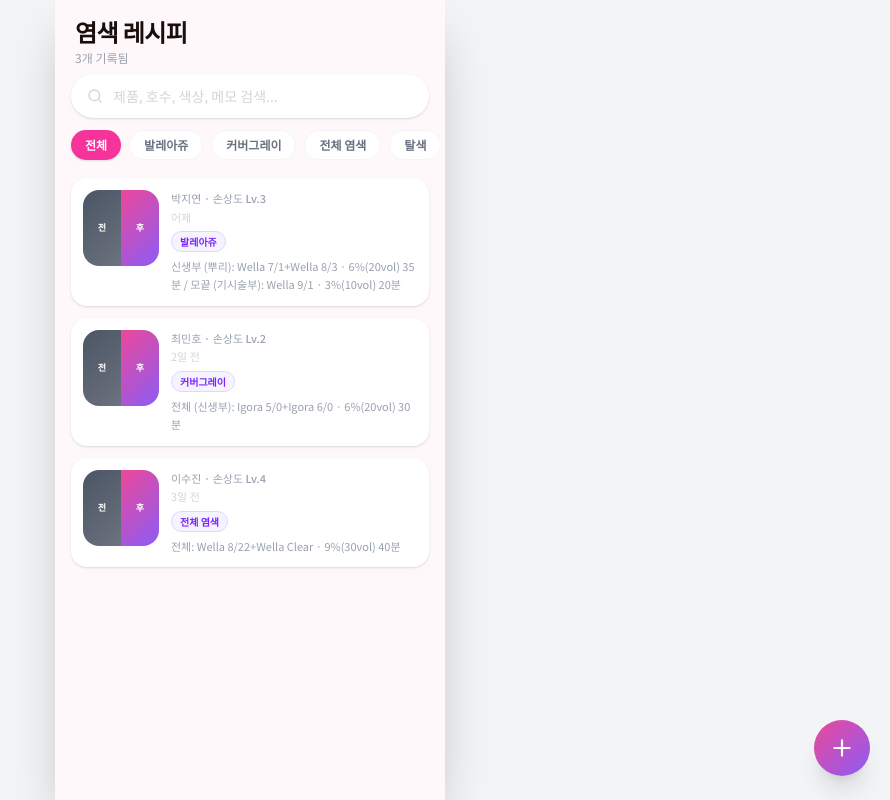
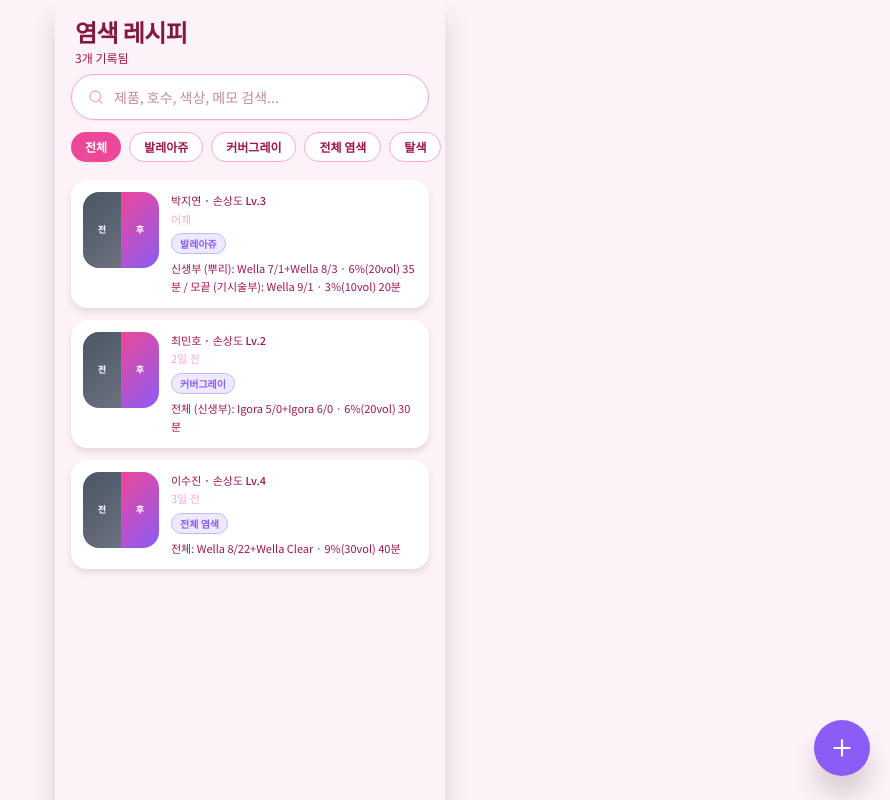
Before and after one commit to maison01006/maison01006.github.io, a React (Vite) app: page / in a window 1280 px wide. Shown: the whole page, without its empty margins (390-1280 px from the left). Built offline with nearby package versions, Linux system fonts and the light colour scheme.

Commit message:
디자인 시스템 적용

```diff
--- a/src/App.tsx
+++ b/src/App.tsx
@@ -35,10 +35,10 @@ export default function App() {
   const currentRecipe = screen.type === 'DETAIL' ? getRecipe(screen.recipeId) : null
 
   return (
-    <div className="flex justify-center min-h-screen bg-gray-100">
+    <div className="flex justify-center min-h-screen" style={{ backgroundColor: 'var(--background)' }}>
       <div
-        className="relative w-full max-w-[390px] min-h-screen bg-[#FFF8FB] overflow-hidden shadow-2xl"
-        style={{ fontFamily: "'Noto Sans KR', sans-serif" }}
+        className="relative w-full max-w-[390px] min-h-screen overflow-hidden"
+        style={{ backgroundColor: 'var(--background)', boxShadow: 'var(--shadow-xl)', fontFamily: "'Noto Sans KR', sans-serif" }}
       >
         {screen.type === 'FEED' && (
           <RecipeFeed
@@ -70,9 +70,9 @@ export default function App() {
         )}
 
         {screen.type === 'DETAIL' && !currentRecipe && (
-          <div className="flex items-center justify-center py-32 text-gray-400 text-sm">
+          <div className="flex items-center justify-center py-32 text-sm" style={{ color: 'var(--muted-foreground)' }}>
             레시피를 찾을 수 없습니다.
-            <button onClick={() => setScreen({ type: 'FEED' })} className="ml-2 text-pink-500 underline cursor-pointer">
+            <button onClick={() => setScreen({ type: 'FEED' })} className="ml-2 underline cursor-pointer" style={{ color: 'var(--primary)' }}>
               목록으로
             </button>
           </div>
--- a/src/components/Tag.tsx
+++ b/src/components/Tag.tsx
@@ -1,10 +1,10 @@
 type Variant = 'color' | 'type' | 'pre' | 'post'
 
-const styles: Record<Variant, string> = {
-  color: 'bg-pink-50 text-pink-600 border border-pink-200',
-  type:  'bg-violet-50 text-violet-600 border border-violet-200',
-  pre:   'bg-emerald-50 text-emerald-600 border border-emerald-200',
-  post:  'bg-amber-50 text-amber-600 border border-amber-200',
+const styles: Record<Variant, React.CSSProperties> = {
+  color: { backgroundColor: '#FDF2F8', color: '#EC4899', border: '1px solid #F9A8D4' },
+  type:  { backgroundColor: '#EDE9FE', color: '#8B5CF6', border: '1px solid #C4B5FD' },
+  pre:   { backgroundColor: '#ECFDF5', color: '#059669', border: '1px solid #A7F3D0' },
+  post:  { backgroundColor: '#FFFBEB', color: '#D97706', border: '1px solid #FDE68A' },
 }
 
 interface Props {
@@ -15,7 +15,10 @@ interface Props {
 
 export default function Tag({ children, variant = 'color', className = '' }: Props) {
   return (
-    <span className={`text-[10px] font-semibold px-2 py-0.5 rounded-full ${styles[variant]} ${className}`}>
+    <span
+      className={`text-[10px] font-semibold px-2 py-0.5 rounded-full inline-block ${className}`}
+      style={styles[variant]}
+    >
       {children}
     </span>
   )
--- a/src/index.css
+++ b/src/index.css
@@ -4,10 +4,6 @@
 
 @custom-variant dark (&:is(.dark *));
 
-/* ────────────────────────────────────────────
-   다홍색 디자인 시스템 — CSS 토큰
-   Primary: #E8321C (다홍, HSL 9 80% 51%)
-   ──────────────────────────────────────────── */
 @theme inline {
   --color-background:           var(--background);
   --color-foreground:           var(--foreground);
@@ -37,42 +33,52 @@
 :root {
   --radius: 0.75rem;
 
-  /* ── 다홍색 Light Mode 팔레트 ── */
-  --background:            oklch(0.985 0.004 75);   /* 따뜻한 오프화이트 */
-  --foreground:            oklch(0.18  0.02  25);   /* 다크 웜 블랙 */
+  /* ── Design System: Smart Color Recipe Book ── */
+  /* Primary: #EC4899 | Secondary: #F9A8D4 | CTA: #8B5CF6 | BG: #FDF2F8 | Text: #831843 */
 
-  --card:                  oklch(1.0   0     0);
-  --card-foreground:       oklch(0.18  0.02  25);
+  --background:            #FDF2F8;
+  --foreground:            #831843;
 
-  --popover:               oklch(1.0   0     0);
-  --popover-foreground:    oklch(0.18  0.02  25);
+  --card:                  #FFFFFF;
+  --card-foreground:       #831843;
 
-  /* 메인: 다홍색 #E8321C */
-  --primary:               oklch(0.55  0.22  25);
-  --primary-foreground:    oklch(1.0   0     0);
+  --popover:               #FFFFFF;
+  --popover-foreground:    #831843;
 
-  /* 세컨더리: 연 다홍 배경 */
-  --secondary:             oklch(0.96  0.03  25);
-  --secondary-foreground:  oklch(0.40  0.15  25);
+  --primary:               #EC4899;
+  --primary-foreground:    #FFFFFF;
 
-  /* 뮤트 */
-  --muted:                 oklch(0.96  0.005 60);
-  --muted-foreground:      oklch(0.52  0.01  40);
+  --secondary:             #F9A8D4;
+  --secondary-foreground:  #831843;
 
-  /* 액센트: 따뜻한 골드 */
-  --accent:                oklch(0.78  0.17  70);
-  --accent-foreground:     oklch(0.18  0.02  25);
+  --muted:                 #FDF2F8;
+  --muted-foreground:      #9D174D;
 
-  --destructive:           oklch(0.55  0.22  25);   /* 다홍 = destructive 겸용 */
+  --accent:                #8B5CF6;
+  --accent-foreground:     #FFFFFF;
 
-  --border:                oklch(0.90  0.01  60);
-  --input:                 oklch(0.90  0.01  60);
-  --ring:                  oklch(0.55  0.22  25);   /* 다홍 포커스 링 */
+  --destructive:           #EF4444;
+
+  --border:                #F9A8D4;
+  --input:                 #F9A8D4;
+  --ring:                  #EC4899;
+
+  /* Spacing */
+  --space-xs: 0.25rem;
+  --space-sm: 0.5rem;
+  --space-md: 1rem;
+  --space-lg: 1.5rem;
+  --space-xl: 2rem;
+  --space-2xl: 3rem;
+  --space-3xl: 4rem;
+
+  /* Shadows — Soft UI Evolution */
+  --shadow-sm: 0 1px 2px rgba(0,0,0,0.05);
+  --shadow-md: 0 4px 6px rgba(0,0,0,0.1);
+  --shadow-lg: 0 10px 15px rgba(0,0,0,0.1);
+  --shadow-xl: 0 20px 25px rgba(0,0,0,0.15);
 }
 
-/* ────────────────────────────────────────────
-   글로벌 기본
-   ──────────────────────────────────────────── */
 * { box-sizing: border-box; }
 
 body {
@@ -93,13 +99,12 @@ body {
   }
 }
 
-/* ────────────────────────────────────────────
-   유틸리티
-   ──────────────────────────────────────────── */
 .no-scroll::-webkit-scrollbar { display: none; }
 .no-scroll { -ms-overflow-style: none; scrollbar-width: none; }
 
-/* 다홍 그라디언트 */
-.bg-dahong-gradient {
-  background: linear-gradient(135deg, oklch(0.55 0.22 25), oklch(0.62 0.20 35));
+@media (prefers-reduced-motion: reduce) {
+  *, *::before, *::after {
+    animation-duration: 0.01ms !important;
+    transition-duration: 0.01ms !important;
+  }
 }
--- a/src/screens/RecipeFeed.tsx
+++ b/src/screens/RecipeFeed.tsx
@@ -65,19 +65,23 @@ export default function RecipeFeed({ recipes, onSelect, onCreate }: Props) {
     <div className="flex flex-col h-full">
       {/* Header */}
       <div className="px-5 pt-4 pb-2">
-        <div className="text-2xl font-bold tracking-tight">염색 레시피</div>
-        <div className="text-xs text-gray-400 mt-0.5">{recipes.length}개 기록됨</div>
+        <div className="text-2xl font-bold tracking-tight" style={{ color: '#831843' }}>염색 레시피</div>
+        <div className="text-xs mt-0.5" style={{ color: '#9D174D' }}>{recipes.length}개 기록됨</div>
       </div>
 
       {/* Search */}
       <div className="mx-4 mb-3">
-        <div className="flex items-center gap-2.5 bg-white rounded-full px-4 py-3 shadow-sm">
-          <Search size={16} className="text-gray-300 flex-shrink-0" />
+        <div
+          className="flex items-center gap-2.5 rounded-full px-4 py-3"
+          style={{ backgroundColor: '#fff', boxShadow: 'var(--shadow-sm)', border: '1px solid #F9A8D4' }}
+        >
+          <Search size={16} className="flex-shrink-0" style={{ color: '#F9A8D4' }} />
           <input
             value={query}
             onChange={e => setQuery(e.target.value)}
             placeholder="제품, 호수, 색상, 메모 검색..."
-            className="flex-1 text-sm outline-none bg-transparent placeholder:text-gray-300"
+            className="flex-1 text-sm outline-none bg-transparent"
+            style={{ color: '#831843' }}
           />
         </div>
       </div>
@@ -88,11 +92,11 @@ export default function RecipeFeed({ recipes, onSelect, onCreate }: Props) {
           <button
             key={f}
             onClick={() => setActiveFilter(f)}
-            className={`text-xs font-semibold px-3.5 py-1.5 rounded-full whitespace-nowrap flex-shrink-0 transition-all cursor-pointer
-              ${activeFilter === f
-                ? 'bg-pink-500 text-white shadow-sm'
-                : 'bg-white text-gray-500 border border-gray-100'
-              }`}
+            className="text-xs font-semibold px-3.5 py-1.5 rounded-full whitespace-nowrap flex-shrink-0 transition-all duration-200 cursor-pointer"
+            style={activeFilter === f
+              ? { backgroundColor: '#EC4899', color: '#fff', boxShadow: 'var(--shadow-sm)' }
+              : { backgroundColor: '#fff', color: '#9D174D', border: '1px solid #F9A8D4' }
+            }
           >
             {f}
           </button>
@@ -102,7 +106,7 @@ export default function RecipeFeed({ recipes, onSelect, onCreate }: Props) {
       {/* Recipe list */}
       <div className="flex-1 overflow-y-auto no-scroll px-4 pb-24 space-y-3">
         {filtered.length === 0 ? (
-          <div className="flex flex-col items-center justify-center py-24 text-gray-300">
+          <div className="flex flex-col items-center justify-center py-24" style={{ color: '#F9A8D4' }}>
             <FlaskConical size={48} className="mb-3 opacity-40" />
             <div className="text-sm font-medium">레시피가 없습니다</div>
             <div className="text-xs mt-1">아래 + 버튼으로 첫 레시피를 기록하세요</div>
@@ -112,20 +116,21 @@ export default function RecipeFeed({ recipes, onSelect, onCreate }: Props) {
             <div
               key={r.id}
               onClick={() => onSelect(r.id)}
-              className="bg-white rounded-2xl p-3 flex gap-3 shadow-sm active:scale-[0.98] transition-transform cursor-pointer"
+              className="rounded-2xl p-3 flex gap-3 active:scale-[0.98] transition-transform duration-200 cursor-pointer"
+              style={{ backgroundColor: '#fff', boxShadow: 'var(--shadow-md)' }}
             >
               <PhotoThumb before={before(r)} after={after(r)} size={76} />
               <div className="flex-1 min-w-0">
-                <div className="text-[11px] text-gray-400 font-medium">
+                <div className="text-[11px] font-medium" style={{ color: '#9D174D' }}>
                   {r.clientName || '—'} · 손상도 Lv.{r.hairState.damageLevel}
                 </div>
-                <div className="text-[11px] text-gray-300 mt-0.5">{formatDate(r.treatmentDate)}</div>
+                <div className="text-[11px] mt-0.5" style={{ color: '#F9A8D4' }}>{formatDate(r.treatmentDate)}</div>
                 <div className="flex gap-1 mt-1.5 flex-wrap">
                   {r.treatmentTags.map(t => (
                     <Tag key={t} variant="type">{t}</Tag>
                   ))}
                 </div>
-                <div className="text-[11px] text-gray-400 mt-1.5 leading-relaxed line-clamp-2">
+                <div className="text-[11px] mt-1.5 leading-relaxed line-clamp-2" style={{ color: '#9D174D' }}>
                   {formulaSummary(r)}
                 </div>
               </div>
@@ -137,8 +142,8 @@ export default function RecipeFeed({ recipes, onSelect, onCreate }: Props) {
       {/* FAB */}
       <button
         onClick={onCreate}
-        className="fixed bottom-6 right-5 w-14 h-14 rounded-full flex items-center justify-center text-white shadow-xl cursor-pointer transition-transform active:scale-95"
-        style={{ background: 'linear-gradient(135deg, #EC4899, #8B5CF6)' }}
+        className="fixed bottom-6 right-5 w-14 h-14 rounded-full flex items-center justify-center text-white cursor-pointer transition-transform duration-200 active:scale-95"
+        style={{ backgroundColor: '#8B5CF6', boxShadow: 'var(--shadow-xl)' }}
       >
         <Plus size={26} />
       </button>
```
Also changed, not shown: src/components/DamageBar.tsx (+6 -13 lines), src/components/PhotoThumb.tsx (+2 -11 lines), src/screens/CreateRecipe.tsx (+84 -116 lines), src/screens/RecipeDetail.tsx (+39 -53 lines).
